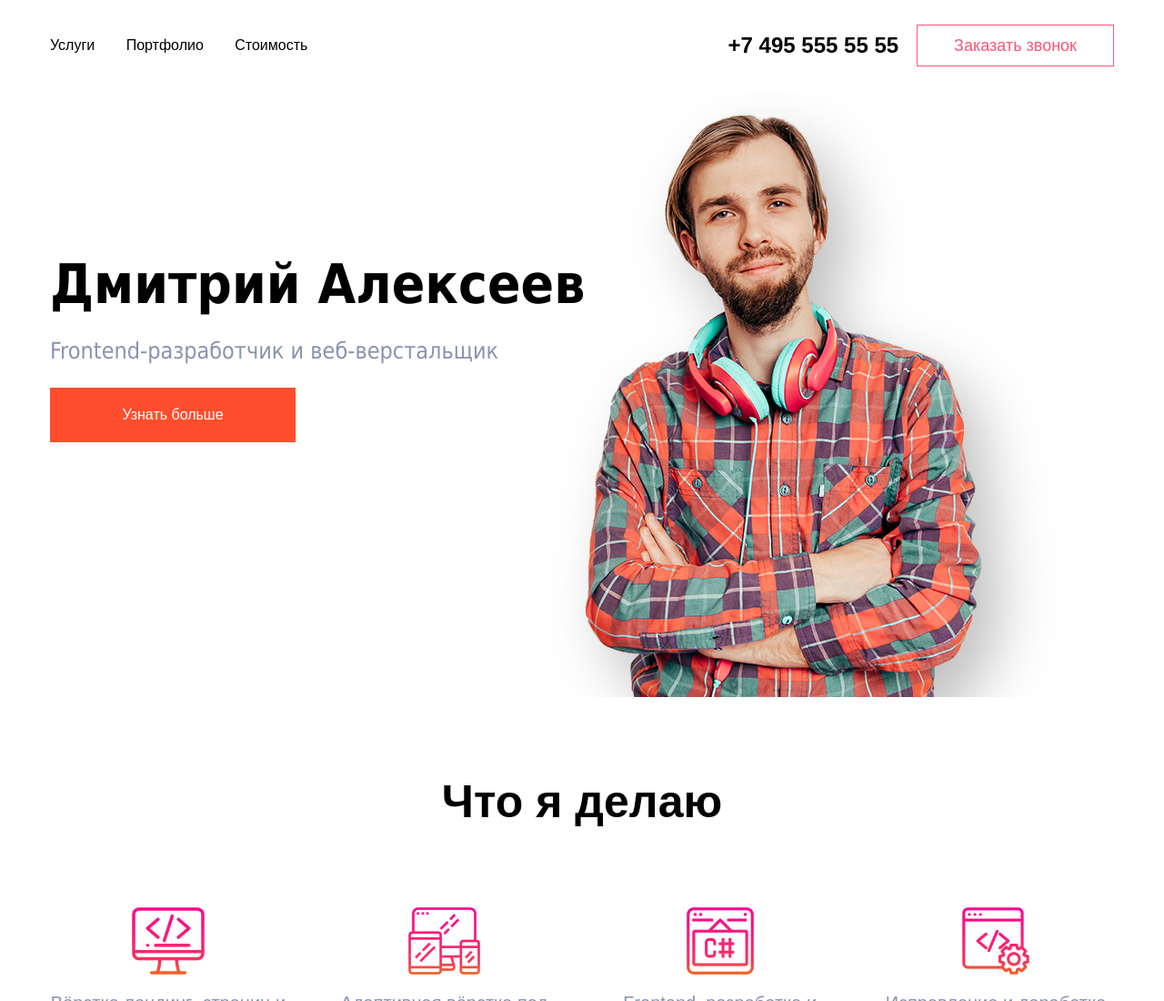
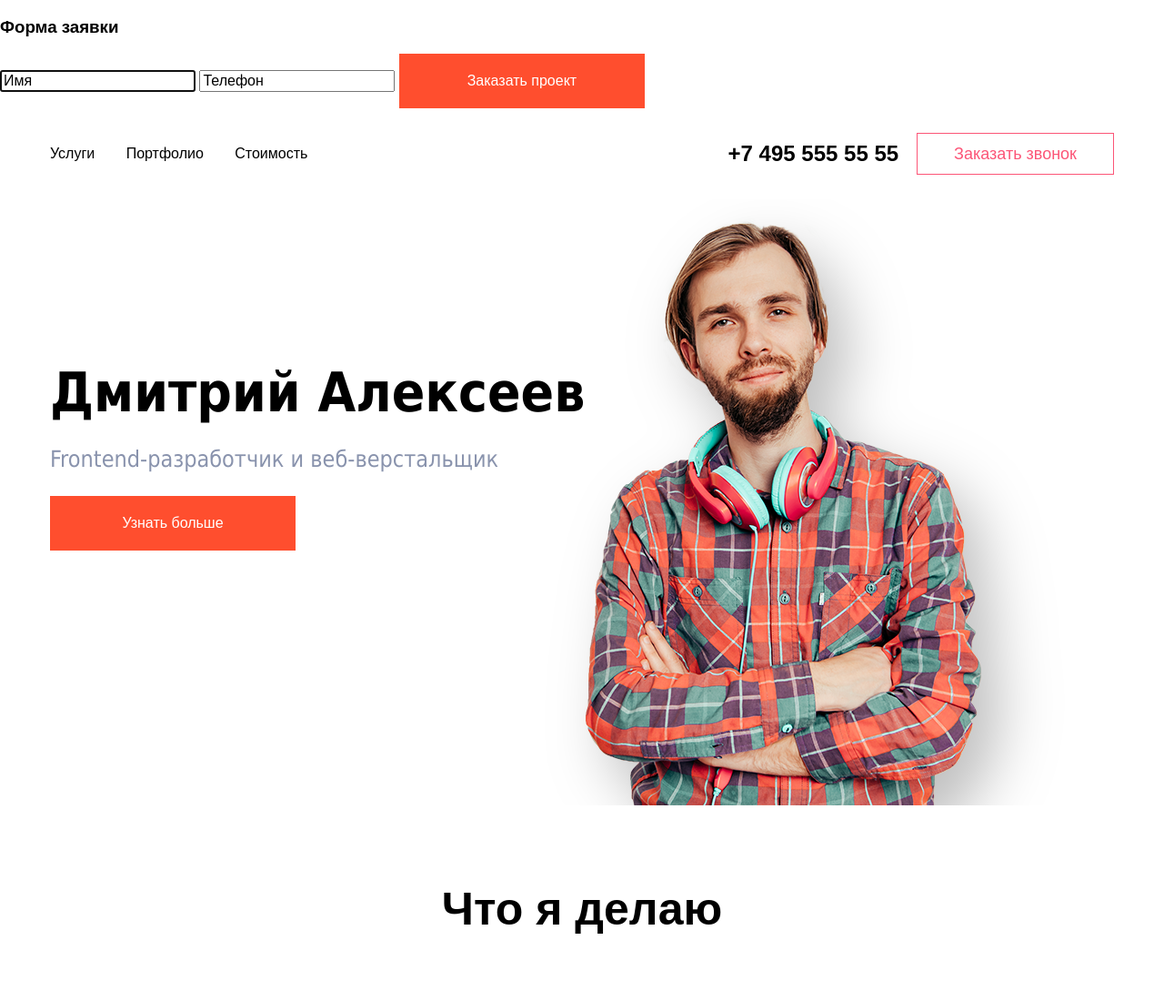
Before and after one commit to lismaxserg/intensivVerstki2508, a plain HTML site: page index.html in a window 1280 px wide. Shown: the top 1100 px of the page at 91% size. Drawn offline with nearby package versions, Linux system fonts and the light colour scheme.

Commit message:
Update index.html

```diff
--- a/index.html
+++ b/index.html
@@ -12,6 +12,14 @@
     <link rel="stylesheet" href="style.css" />
   </head>
   <body>
+      <div id ="form-container">
+          <form id="form-post" action="" method="post">
+            <h3>Форма заявки</h3>
+            <input type="text" name="name" value="Имя" autofocus maxlength="25" >
+            <input type="tel" name="tel" value="Телефон">
+            <input class="more" type="submit" value = "Заказать проект">
+          </form>
+        </div>
     <header class="centered">
       <nav>
         <a href="#">Услуги</a>
@@ -135,5 +143,6 @@
     <footer>
       <p>Дмитрий Алексеев, 2016 - 2018</p>
     </footer>
+    <script src="main.js"></script>
   </body>
 </html>
```
